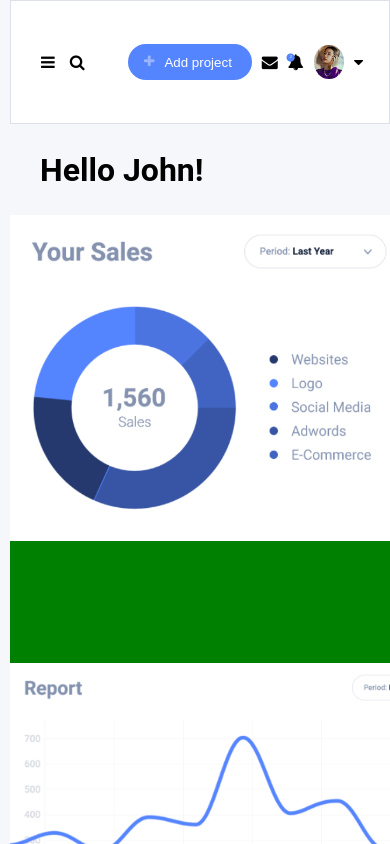
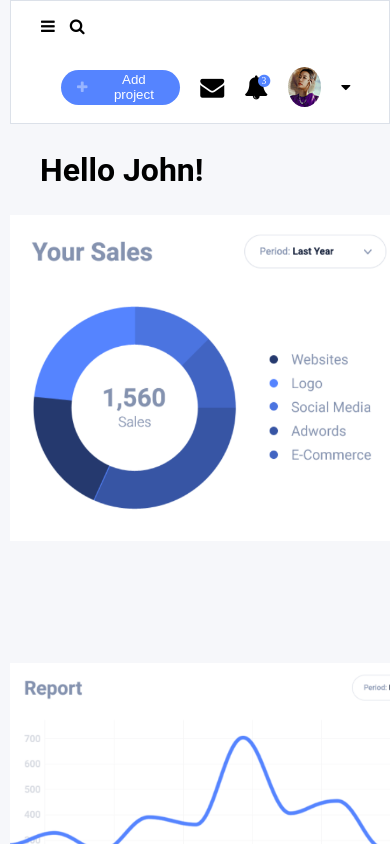
Before and after one commit to NoaEckstein/merkury, an Angular app: page / in a window 390 px wide. Built offline with nearby package versions, Linux system fonts and the light colour scheme; what angular-font-awesome would draw is missing.

Commit message:
design change in toolbar and boxes counters

```diff
--- a/src/app/app.component.css
+++ b/src/app/app.component.css
@@ -12,9 +12,8 @@
 
   .container3 {
     flex-wrap: wrap;
-    background-color:  green;
+  }
 
-  }
   .container3{
     height: 100%;
     width: 100%;
@@ -25,10 +24,25 @@
     margin: 0;
     padding: 0;
   }
+
   .container3 img:nth-child(2n)  {
     height: 30%;
     margin: 0;
     padding: 0;
+  }
+
+  .toolbar {
+    flex-wrap: wrap;
+  }
+
+  .user {
+    border-radius: 50%;
+    width: 130px;
+    height: 40px;
+  }
+
+  .toolbar-right-button {
+    margin-left: 50px;
   }
 }
 
@@ -168,23 +182,26 @@ a {
   background-color: white;
 }
 
+.container4 img {
+  border-radius: 50%;
+	width: 50px;
+	height: 50px;
+}
+
 .read{
   background-color: #f4f5f8;
 }
 
 .container4 li{
-  /* background-color: white; */
+  height: 50%;
   padding-left: 20px;
-  vertical-align: middle;
   border-top: 0.5px solid #dce1e9;
   border-bottom: 0.5px solid #dce1e9;
   border-left: 0.5px solid #dce1e9;
   border-right: 0.5px solid #dce1e9;
-  height: 70%;
   width: 90%;
   padding-right: 20px;
   padding-top: 25px;
-  vertical-align: middle;
 }
 
 .container4 li:first-child {
@@ -213,6 +230,11 @@ a {
   border-right: 0.5px solid #dce1e9;
 }
 
+.user img {
+  border-radius: 50%;
+	width: 40px;
+	height: 40px;
+}
 /* toolbar button */
 .toolbar-right-button{
   display: flex;
@@ -277,6 +299,7 @@ li.settings {
 }
 
 .fa-bell {
+  font-size: 1.5em;
   position: relative;
   cursor: pointer;
 }
@@ -286,7 +309,7 @@ li.settings {
   font-size: 0.6em;
   top: -1px;
   color: #5384ff;
-  right: -1px;
+  right: -22px;
 }
 
 .fa-search{
@@ -304,6 +327,10 @@ li.settings {
   align-self: flex-end;
 }
 
+.fa-envelope {
+  font-size: 1.5em;
+}
+
 .fa-plus {
   margin:10px;
   color:#98b5ff;
@@ -315,10 +342,10 @@ li.settings {
 
 span.num {
   position: absolute;
-  font-size: 0.3em;
+  font-size: 0.4em;
   top: 1px;
   color: #fff;
-  right: 2px;
+  right: -18px;
 }
 
 /* boxes */
@@ -337,7 +364,7 @@ span.num {
 
 .num-tasks {
   position: relative;
-  font-size: 0.5em;
+  font-size: 0.7em;
   top: -6px;
   color: white;
   right: 23px;
@@ -378,12 +405,33 @@ hr {
 .user {
   display: flex;
   align-items: center;
+  padding-right: 35px;
 }
 
 .toolbar-right :nth-child(-n+3) {
-  margin-right: 10px;
+  margin-right: 20px;
 }
 
 .big-big-font {
   font-size: 2em;
 }
+
+.vl {
+  z-index:0;
+  margin-left:25px;
+  position:relative;
+  width:1px;
+  height:135px;
+  background-color:#dce1e9;
+}
+
+.circle {
+  font-weight: normal;
+  border-radius:50%;
+  width:30px;
+  height:30px;
+  background-color:#5384ff;
+  color: white;
+  padding-left: 10px;
+  padding-top: 7px;
+}
--- a/src/app/app.component.html
+++ b/src/app/app.component.html
@@ -38,7 +38,7 @@
         <i class="fa fa-envelope" aria-hidden="true"></i>
         <i class="fa fa-bell" aria-hidden="true">
           <i class="fa fa-circle" aria-hidden="true"></i>
-            <span class="num">2</span>
+          <span class="num">3</span>
         </i>
         <div class="user">
           <img src="../assets/users/user1.png" alt="user" style="border-radius:50% ; width:40% ;top: -10px;">
@@ -56,21 +56,25 @@
     <section class="container4">
       <ul>
         <li class="tasks">
-          <div>Tasks</div>
-          <div>
-            <i class="fa fa-circle tasks-circle" aria-hidden="true">
+          <div class="bold big-font">Tasks</div>
+          <div style="display:flex; flex-direction: row;">
+            <div class="circle" style="background-color:#f83c7b;">
+              <span>5</span>
+            </div>
+            <div class="circle" style="margin-left:10px">2</div>
+            <!-- <i class="fa fa-circle tasks-circle" aria-hidden="true">
               <span class="num-tasks">5</span>
-            </i>
-            <i class="fa fa-circle tasks-circle" aria-hidden="true" style="color:#f83c7b;">
+            </i> -->
+            <!-- <i class="fa fa-circle tasks-circle" aria-hidden="true" style="color:#f83c7b;">
               <span class="num-tasks">2</span>
-            </i>
+            </i> -->
           </div>
         </li>
         <li *ngFor="let tesk of tasks" class="direction-row">
           <div style="margin-right:20px;">
             <img [src]="tesk.personName" alt="first letter names">
           </div>
-          <div>
+          <div style="width:100%;">
             <span class="bold big-font">{{tesk.title}}</span>
             <div [ngClass]="(tesk.status === 'delays') ? 'warning' : 'grey'" class="small-font">
               <i class="fa fa-clock-o" aria-hidden="true"></i> {{tesk.days}} days {{tesk.status}}
@@ -83,20 +87,25 @@
       </ul>
       <ul>
         <li class="tasks background-white">
-          <div>Messages</div>
-          <div>
+          <div class="bold big-font">Messages</div>
+          <div class="circle">
+            <span>2</span>
+          </div>
+          <!-- <div>
             <i class="fa fa-circle tasks-circle" aria-hidden="true">
               <span class="num-tasks">2</span>
             </i>
-          </div>
+          </div> -->
         </li>
         <li *ngFor='let message of messages' class="direction-row" [ngClass]="(message.readStatus === false) ? 'read' : 'background-white'">
           <div style="border-radius:50%; padding:0; margin-right:20px;">
             <img [src]="message.senderPhoto" alt="profile pic" style="border-radius: 50%;">
           </div>
           <div>
-           <span class="bold">{{message.senderName}} </span><span class="grey">{{message.messegeSendTime}}</span>
-            <br> <span class="small-small-font">{{message.messageContent}}</span>
+            <span class="bold">{{message.senderName}} </span>
+            <span class="grey">{{message.messegeSendTime}}</span>
+            <br>
+            <span class="small-small-font">{{message.messageContent}}</span>
             <br>
             <i class="fa fa-arrow-left grey" aria-hidden="true"></i>
             <i class="fa fa-cog grey" aria-hidden="true"></i>
@@ -105,22 +114,24 @@
       </ul>
       <ul>
         <li class="tasks">
-          <div>Activity</div>
-          <div>
+          <div class="bold big-font">Activity</div>
+          <div class="circle" style="padding-left:5px;">
+            <span>10</span>
+          </div>
+          <!-- <div>
             <i class="fa fa-circle tasks-circle" aria-hidden="true">
               <span class="num-tasks" style="right: 28px;">10</span>
             </i>
-          </div>
+          </div> -->
         </li>
         <li *ngFor='let activity of activities' class="direction-row">
           <div style="border-radius:50%; padding:0; margin-right:20px;z-index:10">
-            <img [src]="activity.senderPhoto" alt="profile pic" style="border-radius: 50%; width:100%;">
-            <!-- <hr *ngIf = '(activity.id !== 4)'> -->
-            <div *ngIf = '(activity.id !== 4)' style="z-index:0;margin-left:25px;position:relative;width:1px; height:135px; background-color:#dce1e9;"></div>
-            <!-- <canvas *ngIf = '(activity.id !== 4)' id="myCanvas" width="200" height="50" style="border:1px solid #d3d3d3;"></canvas> -->
+            <img [src]="activity.senderPhoto" alt="profile pic">
+            <div class="vl" *ngIf='(activity.id !== 4)'></div>
           </div>
           <div class="small-small-font">
-           <span class="bold">{{activity.name}}</span>  {{activity.activityName}} <span class="bold">{{activity.activityTitle}}</span>
+            <span class="bold">{{activity.name}}</span> {{activity.activityName}}
+            <span class="bold">{{activity.activityTitle}}</span>
             <br>
             <i class="fa fa-clock-o" aria-hidden="true"></i> {{activity.activityTimeRef}}
           </div>
```
Lines whose indentation alone changed are shown as unchanged.
